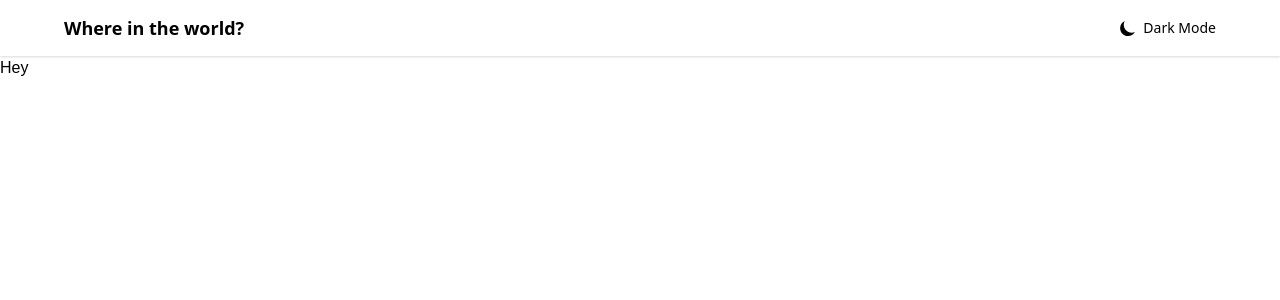
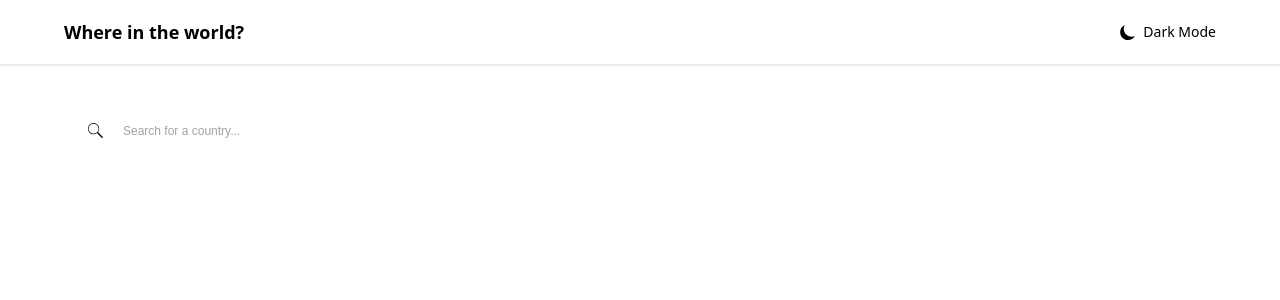
Before and after one commit to jonkarrer/country_api, a React (Vite) app: page / in a window 1280 px wide. Shown: the top 300 px of the page. Built offline with nearby package versions, Linux system fonts and the light colour scheme.

Commit message:
search bar added

```diff
--- a/src/App.tsx
+++ b/src/App.tsx
@@ -1,9 +1,9 @@
 import React from "react";
-
+import Search from "./components/Search";
 function App() {
   return (
-    <div className="font-custom dark:text-dark-text dark:bg-dark-background">
-      Hey
+    <div className="font-custom h-screen dark:text-dark-text dark:bg-dark-background">
+      <Search />
     </div>
   );
 }
--- /dev/null
+++ b/src/Nav.tsx
@@ -0,0 +1,23 @@
+import React from "react";
+import Moon from "./assets/moon";
+import useDarkMode from "./hooks/useDarkMode";
+
+const Nav = () => {
+  const [colorTheme, setTheme]: any = useDarkMode();
+  return (
+    <nav className="h-16 flex justify-between items-center shadow px-16 dark:bg-dark-elements dark:text-dark-text">
+      <h1 className="font-bold font-mono text-lg">Where in the world?</h1>
+      <div
+        className="flex items-center cursor-pointer"
+        onClick={() => setTheme(colorTheme)}
+      >
+        <a className="m-2">
+          <Moon width={15} />
+        </a>
+        <p className="text-sm">Dark Mode</p>
+      </div>
+    </nav>
+  );
+};
+
+export default Nav;
--- /dev/null
+++ b/src/assets/glass.tsx
@@ -0,0 +1,25 @@
+import React from "react";
+
+interface GlassProp {
+  width: number;
+}
+
+const Glass = ({ width }: GlassProp) => (
+  <svg
+    xmlns="http://www.w3.org/2000/svg"
+    width={`${width}`}
+    height={`${width}`}
+    viewBox="0 0 375 374.999991"
+    version="1.2"
+  >
+    <g id="surface1">
+      <path
+        className="fill-current"
+        style={{ fillRule: "evenodd" }}
+        d="M 226.324219 250.53125 L 348.394531 372.515625 C 351.5625 375.769531 356.789062 375.769531 360.042969 372.515625 L 371.609375 360.953125 C 374.863281 357.695312 374.863281 352.46875 371.609375 349.386719 L 249.625 227.230469 C 268.382812 203.417969 279.605469 173.347656 279.605469 140.710938 C 279.605469 63.527344 216.984375 0.90625 139.800781 0.90625 C 62.621094 0.90625 0 63.527344 0 140.710938 C 0 217.894531 62.621094 280.511719 139.800781 280.511719 C 172.441406 280.511719 202.507812 269.292969 226.324219 250.53125 Z M 139.800781 264.066406 C 207.90625 264.066406 263.15625 208.8125 263.15625 140.710938 C 263.15625 72.695312 207.90625 17.355469 139.800781 17.355469 C 71.699219 17.355469 16.449219 72.695312 16.449219 140.710938 C 16.449219 208.8125 71.699219 264.066406 139.800781 264.066406 Z M 139.800781 264.066406 "
+      />
+    </g>
+  </svg>
+);
+
+export default Glass;
--- a/src/assets/moon.tsx
+++ b/src/assets/moon.tsx
@@ -1,11 +1,10 @@
 import React from "react";
 
 interface MoonProp {
-  fill: string;
   width: number;
 }
 
-const Moon = ({ fill, width }: MoonProp) => (
+const Moon = ({ width }: MoonProp) => (
   <svg
     xmlns="http://www.w3.org/2000/svg"
     width={`${width}`}
@@ -15,7 +14,8 @@ const Moon = ({ fill, width }: MoonProp) => (
   >
     <g id="surface1">
       <path
-        style={{ stroke: "none", fill: `${fill}` }}
+        className="fill-current"
+        style={{ stroke: "none" }}
         d="M 93.691406 95.640625 C 93.691406 60.835938 102.765625 28.144531 118.679688 -0.191406 C 50.804688 30.695312 3.605469 99.058594 3.605469 178.441406 C 3.605469 286.785156 91.527344 374.625 199.988281 374.625 C 273.609375 374.625 337.757812 334.15625 371.386719 274.277344 C 346.609375 285.550781 319.078125 291.835938 290.070312 291.835938 C 181.613281 291.824219 93.691406 203.984375 93.691406 95.640625 Z M 93.691406 95.640625 "
       />
     </g>
--- a/src/components/Nav.tsx
+++ /dev/null
@@ -1,20 +0,0 @@
-import React from "react";
-import Moon from "../assets/moon";
-import useDarkMode from "../hooks/useDarkMode";
-
-const Nav = () => {
-  const [colorTheme, setTheme]: any = useDarkMode();
-  return (
-    <nav className="h-14 flex justify-between items-center shadow px-16 dark:bg-dark-elements dark:text-dark-text">
-      <h1 className="font-bold font-mono text-lg">Where in the world?</h1>
-      <div className="flex items-center" onClick={() => setTheme(colorTheme)}>
-        <a className="m-2">
-          <Moon fill={colorTheme === "light" ? "white" : "black"} width={15} />
-        </a>
-        <p className="text-sm">Dark Mode</p>
-      </div>
-    </nav>
-  );
-};
-
-export default Nav;
--- /dev/null
+++ b/src/components/Search.tsx
@@ -0,0 +1,21 @@
+import React from "react";
+import Glass from "../assets/glass";
+export default function Search() {
+  return (
+    <div className="h-1/6 flex items-center dark:bg-dark-background">
+      <form
+        action="GET"
+        className="text-xs mx-16 px-6 py-3 w-1/3 rounded dark:bg-dark-elements flex"
+      >
+        <label htmlFor="input">
+          <Glass width={15} />
+        </label>
+        <input
+          type="text"
+          placeholder="Search for a country..."
+          className="dark:bg-dark-elements px-5"
+        />
+      </form>
+    </div>
+  );
+}
--- a/src/main.tsx
+++ b/src/main.tsx
@@ -2,7 +2,7 @@ import React from "react";
 import ReactDOM from "react-dom";
 import "./index.css";
 import App from "./App";
-import Nav from "./components/Nav";
+import Nav from "./Nav";
 
 ReactDOM.render(
   <React.StrictMode>
```
